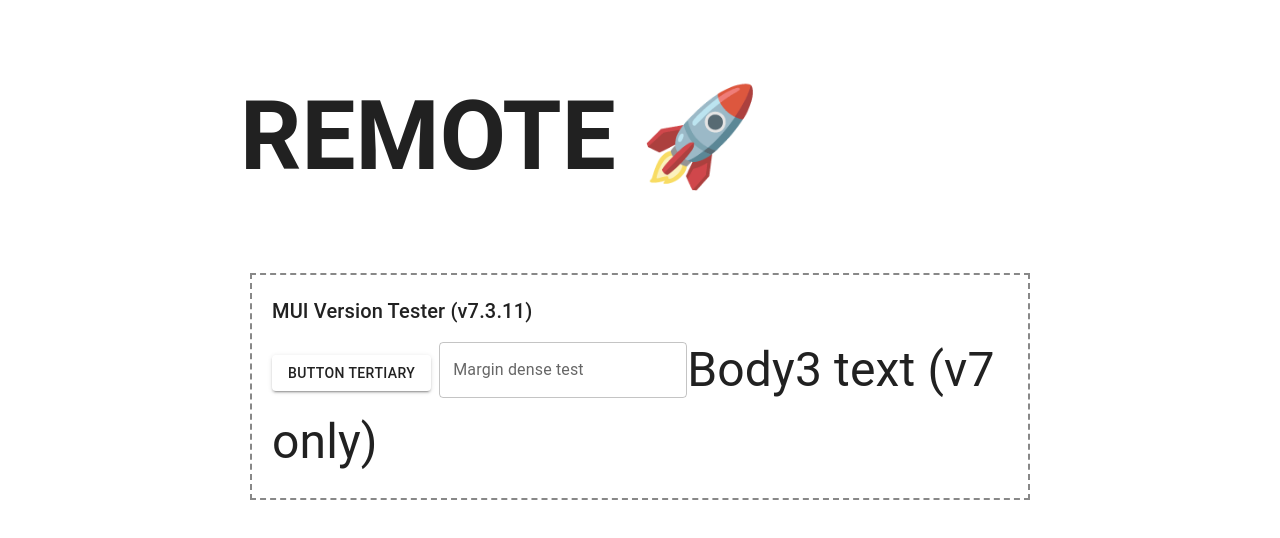
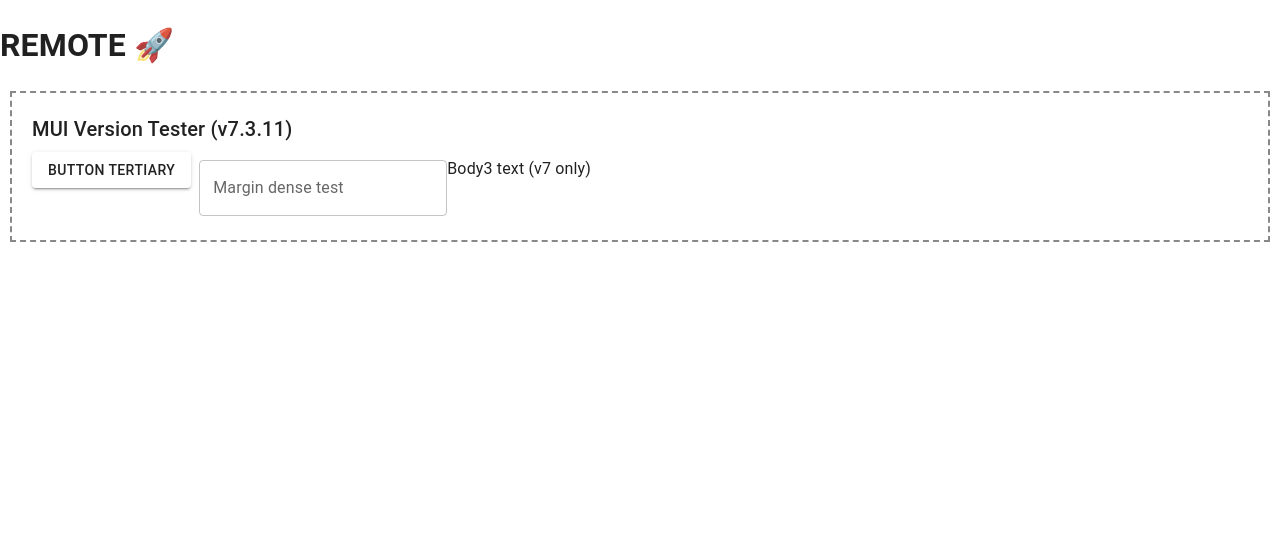
Before and after one commit to minhajul-islam/micro_fontend, a React app: page / in a window 1280 px wide. Shown: the top 538 px of the page. Built offline with nearby package versions, Linux system fonts and the light colour scheme.

Commit message:
feat(main): fix init_12

```diff
--- a/package.json
+++ b/package.json
@@ -34,7 +34,7 @@
     "@emotion/react": "^11.14.0",
     "@emotion/styled": "^11.14.1",
     "@mui/material": "7.3.2",
-    "react": "^19.0.0",
-    "react-dom": "^19.0.0"
+    "react": "^19.1.1",
+    "react-dom": "^19.1.1"
   }
 }
--- a/src/App.tsx
+++ b/src/App.tsx
@@ -5,7 +5,7 @@
 import ManageArea from "./ManageArea";
 
 const App = () => (
-  <div className="container">
+  <div >
     <ManageArea />
   </div>
 );
```
Also changed, not shown: 2 other files (tests, documents, lock files or other folders).
